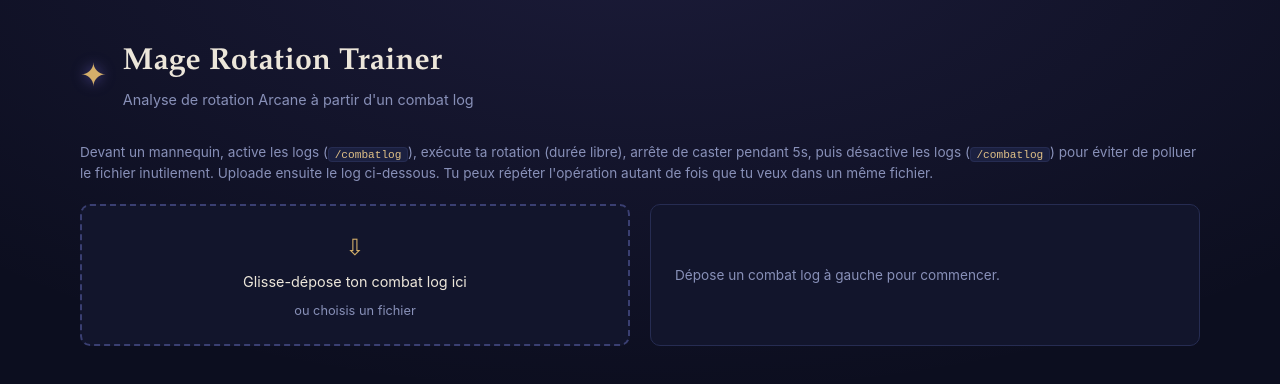
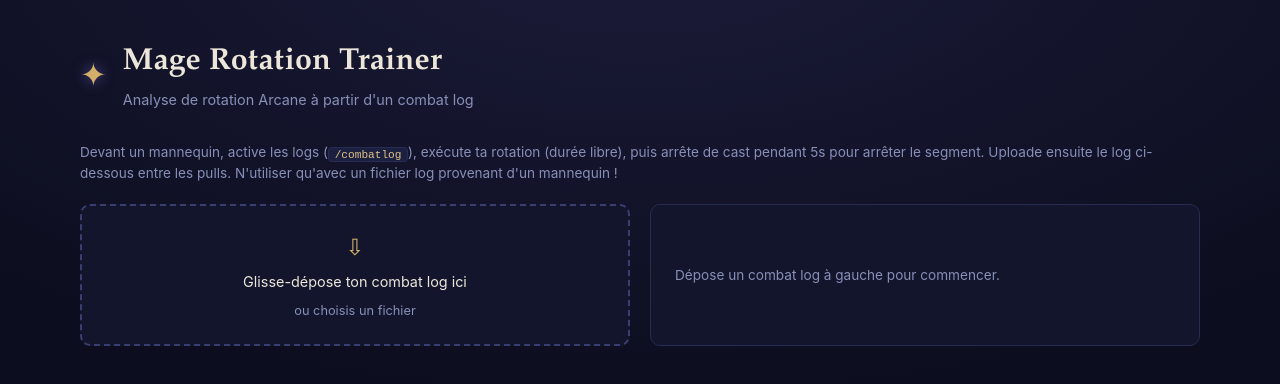
Before and after one commit to gamachec/mage-rotation-trainer, a Vue app: page / in a window 1280 px wide. Shown: the top 384 px of the page. Built offline with nearby package versions, Linux system fonts and the light colour scheme.

Commit message:
fix: ajustement instructions

```diff
--- a/src/App.vue
+++ b/src/App.vue
@@ -211,10 +211,9 @@ function onDrop(event: DragEvent) {
     </header>
 
     <p class="instructions">
-      Devant un mannequin, active les logs (<code>/combatlog</code>), exécute ta rotation (durée libre), arrête de
-      caster pendant 5s, puis désactive les logs (<code>/combatlog</code>) pour éviter de polluer le fichier
-      inutilement. Uploade ensuite le log ci-dessous. Tu peux répéter l'opération autant de fois que tu veux dans un
-      même fichier.
+      Devant un mannequin, active les logs (<code>/combatlog</code>), exécute ta rotation (durée libre), puis arrête de
+      cast pendant 5s pour arrêter le segment. Uploade ensuite le log ci-dessous entre les pulls.
+      N'utiliser qu'avec un fichier log provenant d'un mannequin !
     </p>
 
     <section class="setup">
```
